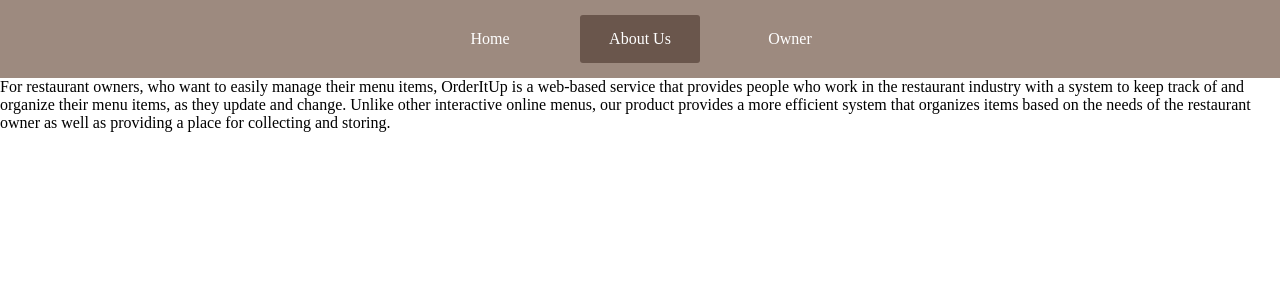
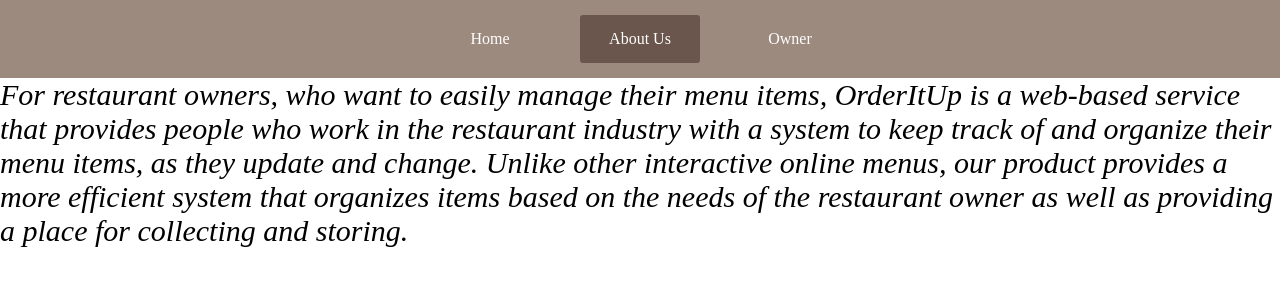
Before and after one commit to priyapatel4/FinalProjectCS3203, a plain HTML site: page Frontend/About.html in a window 1280 px wide. Drawn offline with Linux system fonts and the light colour scheme.

Commit message:
changed font

```diff
--- a/Frontend/About.html
+++ b/Frontend/About.html
@@ -18,7 +18,8 @@
   </nav>
 </div>
 
-<p>
+<p style ="font-size: 30px; font-style: oblique">
+
 For restaurant owners, who want to easily manage their menu items, OrderItUp is a web-based service
   that provides people who work in the restaurant industry with a system to keep track of and organize
   their menu items, as they update and change. Unlike other interactive online menus, our product provides
--- a/Frontend/style.css
+++ b/Frontend/style.css
@@ -14,11 +14,10 @@
 
 body.about {
     color: black;
+
 }
 
-body.owner {
 
-}
 
 .menu-bar
 {
@@ -50,6 +49,8 @@
     text-decoration: none;
 }
 
+
+
 .active, .menu-bar ul li:hover
 {
     background: #6a564c;
```
